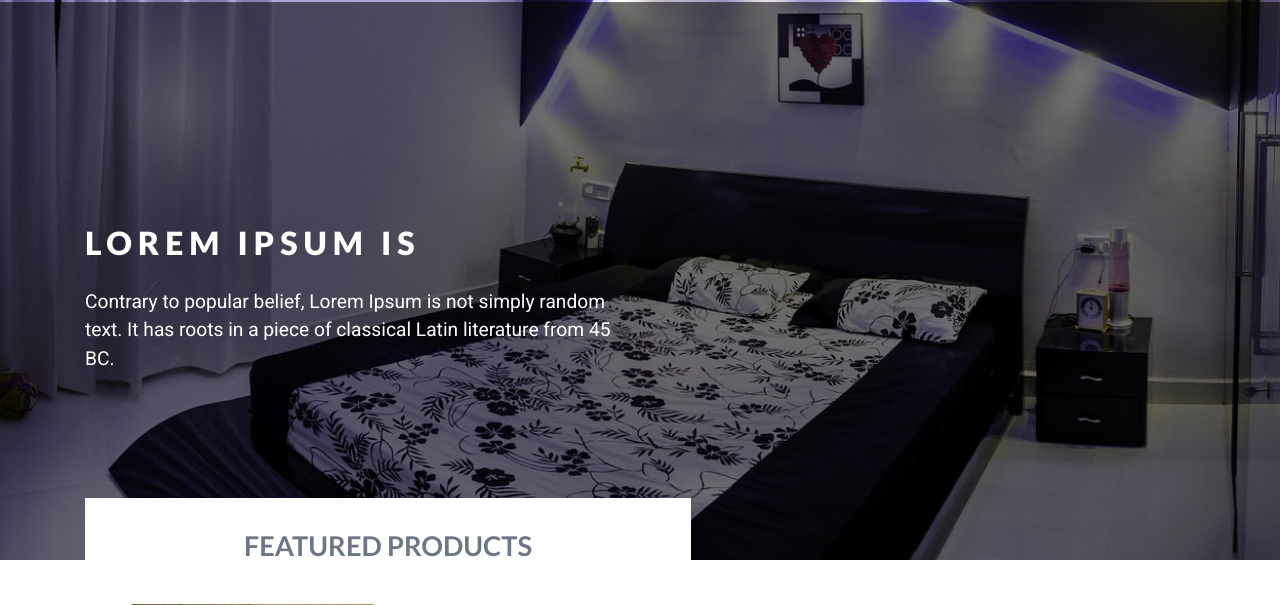
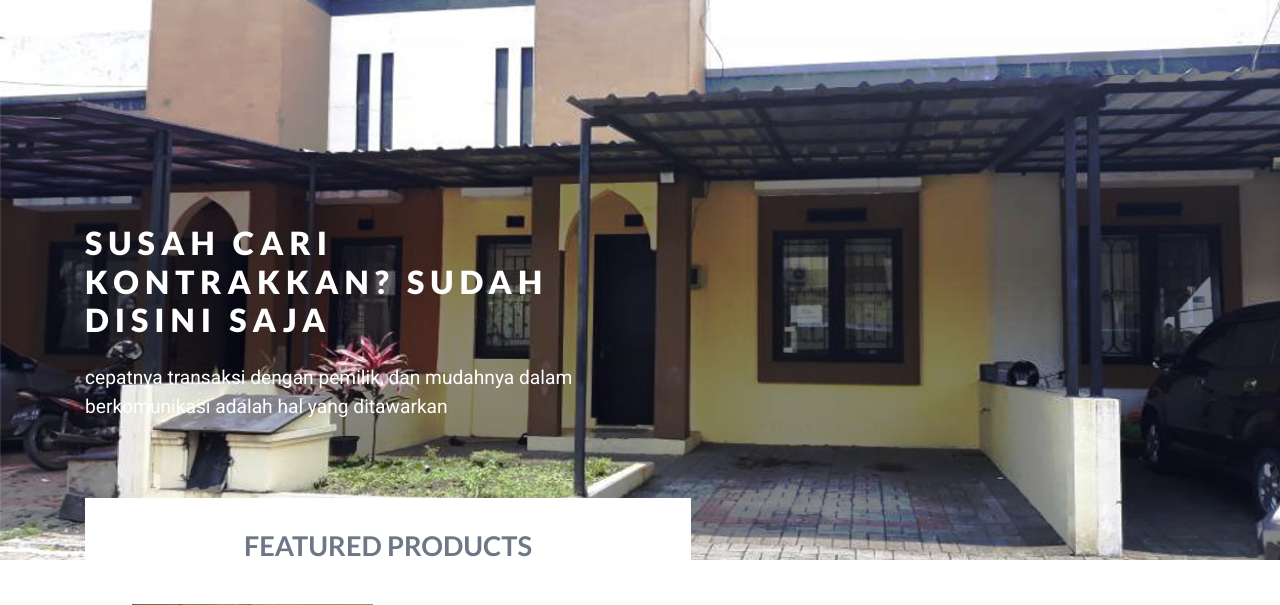
Before and after one commit to hafidzilkhairi/MBD, a CodeIgniter app: page /MBD/ in a window 1280 px wide. Shown: the part 129-734 px from the top of the page. Run offline with CodeIgniter, Linux system fonts and the light colour scheme; some libraries are stand-ins or nearby versions.

Commit message:
penyempurnaan struktur dasar

```diff
--- a/application/views/v_home.php
+++ b/application/views/v_home.php
@@ -18,9 +18,8 @@
 					<li>
 
 						<div class="banner-text">
-							<h3>Lorem Ipsum is </h3>
-							<p>Contrary to popular belief, Lorem Ipsum is not simply random text. It has roots in a piece of classical Latin literature
-								from 45 BC.</p>
+							<h3>Susah cari kontrakkan? sudah disini Saja</h3>
+							<p>cepatnya transaksi dengan pemilik, dan mudahnya dalam berkomunikasi adalah hal yang ditawarkan</p>
 
 						</div>
 
@@ -28,9 +27,8 @@
 					<li>
 
 						<div class="banner-text">
-							<h3>There are many </h3>
-							<p>Popular belief Contrary to , Lorem Ipsum is not simply random text. It has roots in a piece of classical Latin literature
-								from 45 BC.</p>
+							<h3>Cari Rumah?</h3>
+							<p>Kuriak juga menyediakan penawaran rumah dengan harga yang cocok dengan anda</p>
 
 
 						</div>
@@ -38,13 +36,9 @@
 					</li>
 					<li>
 						<div class="banner-text">
-							<h3>Sed ut perspiciatis</h3>
-							<p>Lorem Ipsum is not simply random text. Contrary to popular belief, It has roots in a piece of classical Latin literature
-								from 45 BC.</p>
-
-
+							<h3>Pingin bangun rumah?</h3>
+							<p>Rumah yang anda bangun perlu bahan?, disini juga tersedia....</p>
 						</div>
-
 					</li>
 				</ul>
 			</div>
--- a/application/views/v_login.php
+++ b/application/views/v_login.php
@@ -11,7 +11,6 @@
 		<div class="account-pass">
 			<div class="col-md-12 account-top">
 				<form action="#" method="post">
-
 					<div>
 						<span>Email</span>
 						<input type="text">
```
Also changed, not shown: resource/images/1.jpg, resource/images/gambar1.jpg (added), resource/images/temp.jpg (added).
